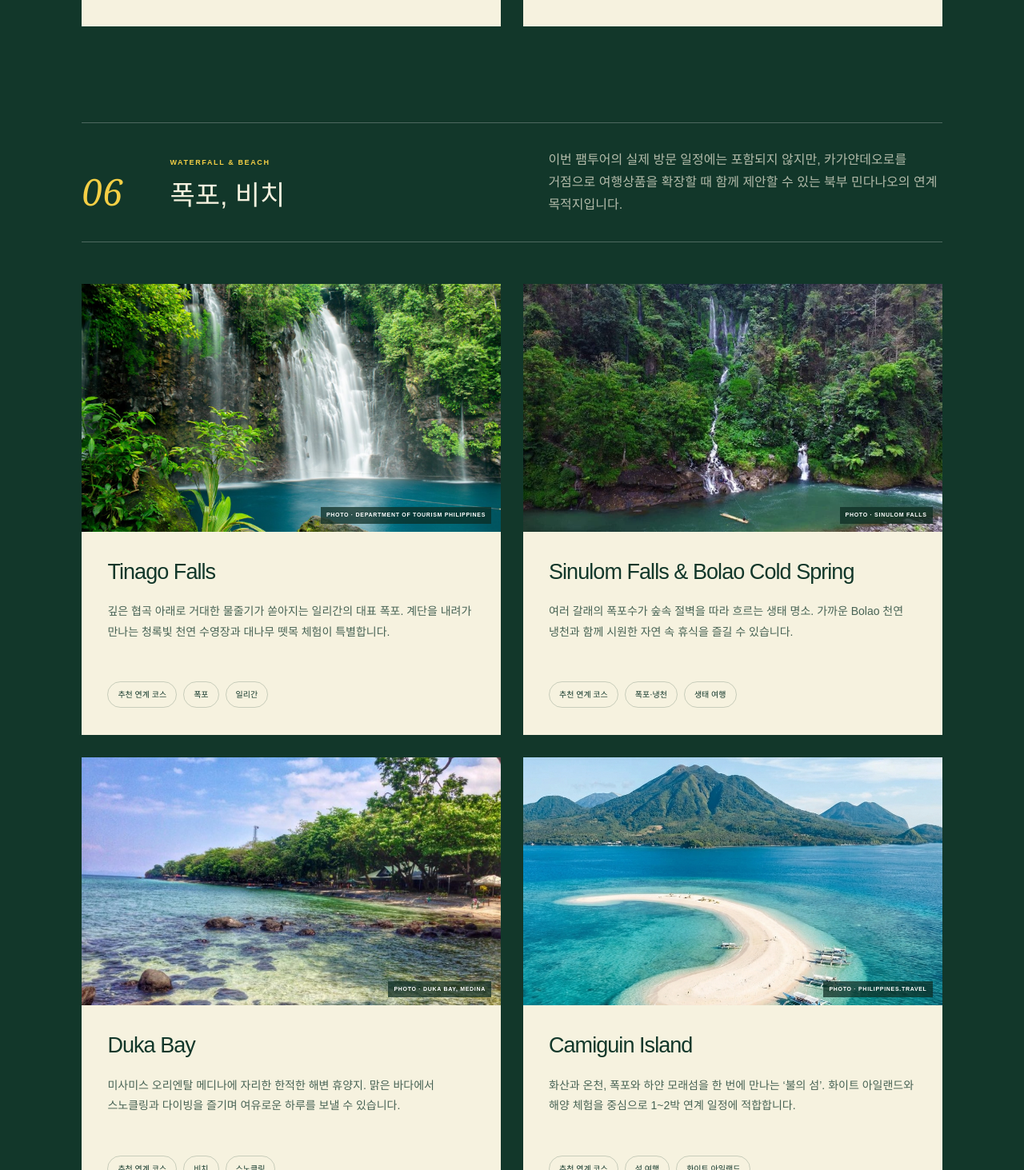
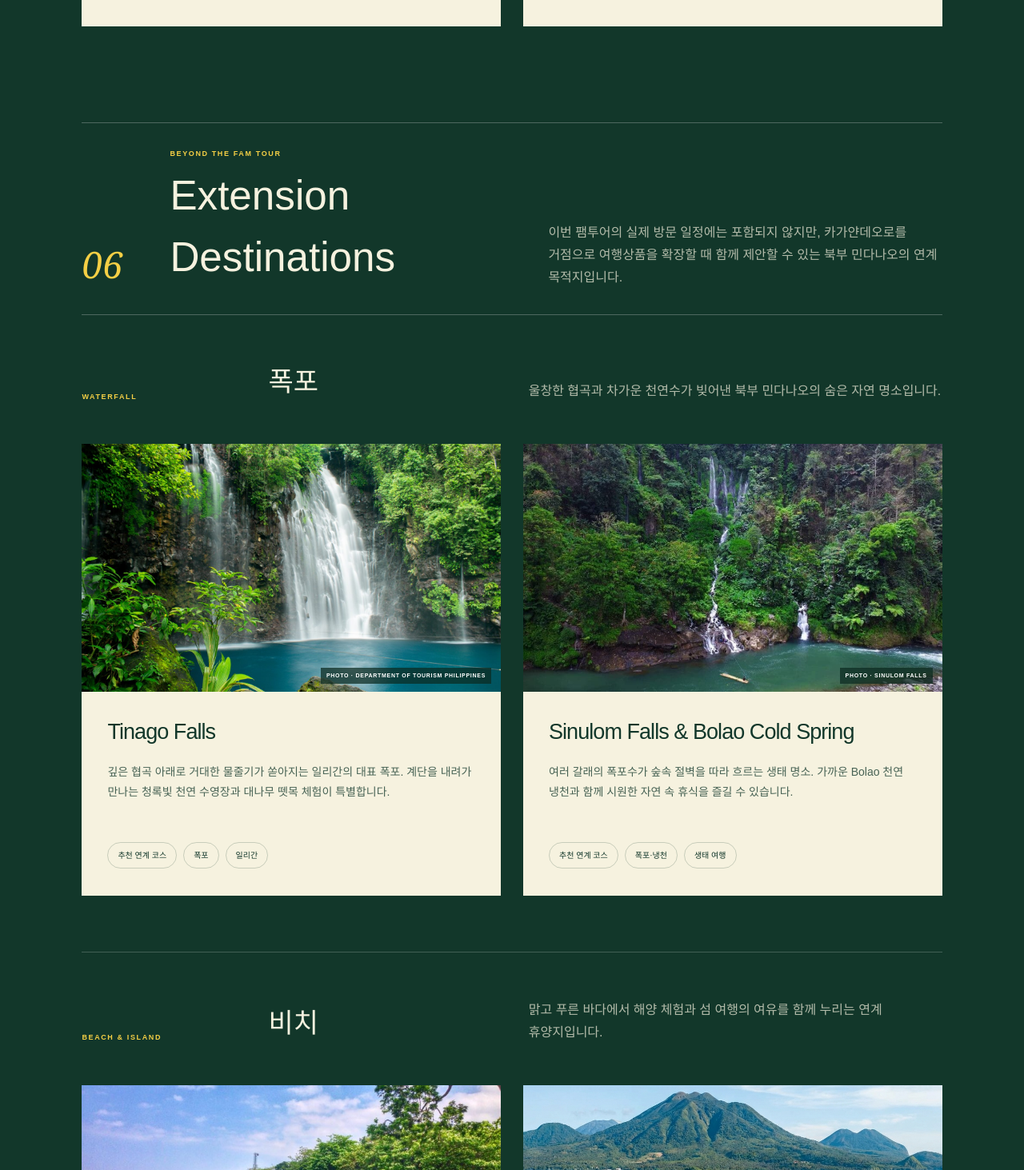
Before and after one commit to hellenqueen00-a11y/cagayandeoro, a Next.js app: page / in a window 1280 px wide. Shown: the part 7967-9430 px from the top of the page at 80% size. Built offline with nearby package versions, Linux system fonts and the light colour scheme.

Commit message:
Split extension destinations into waterfall and beach groups

```diff
--- a/app/globals.css
+++ b/app/globals.css
@@ -83,7 +83,16 @@ h2 { margin: 0; font-size: clamp(46px, 6vw, 88px); line-height: .98; letter-spac
 .photo-mosaic .photo-main { grid-row: 1 / 3; }
 .photo-mosaic img { object-fit: cover; }
 .destination-group { padding-top: 30px; }
+.extension-group { padding-top: 30px; }
+.extension-heading h3 { font-size: clamp(34px, 4vw, 58px); }
+.extension-category { padding-top: 58px; border-bottom: 1px solid rgba(255,255,255,.2); }
+.extension-category:last-child { border-bottom: 0; }
+.extension-category-header { display: grid; grid-template-columns: .55fr .8fr 1.4fr; gap: 30px; align-items: end; }
+.extension-category-header p { margin: 0; color: var(--yellow); font-size: 9px; font-weight: 900; letter-spacing: .18em; }
+.extension-category-header h3 { margin: 0; font-size: 34px; }
+.extension-category-header span { line-height: 1.75; opacity: .7; word-break: keep-all; }
 .destination-grid { display: grid; grid-template-columns: repeat(2, minmax(0, 1fr)); gap: 28px; padding: 52px 0 90px; }
+.destination-grid.extension-grid { padding-bottom: 70px; }
 .destination-card { min-width: 0; background: var(--cream); color: var(--ink); }
 .destination-card:only-child { grid-column: 1 / -1; max-width: 760px; }
 .destination-card-image { position: relative; height: 310px; overflow: hidden; background: #0c2a20; }
@@ -189,6 +198,10 @@ footer h2 { font-size: clamp(46px, 5.5vw, 78px); margin-top: 25px; }
   .photo-mosaic { grid-template-rows: 150px 150px; }
   .sunset-mosaic { grid-template-rows: 234px 234px; }
   .destination-grid { grid-template-columns: 1fr; gap: 20px; padding: 38px 0 65px; }
+  .extension-category { padding-top: 44px; }
+  .extension-category-header { grid-template-columns: 1fr; gap: 12px; }
+  .extension-category-header span { margin-top: 4px; }
+  .destination-grid.extension-grid { padding-bottom: 54px; }
   .destination-card:only-child { grid-column: auto; }
   .destination-card-image { height: 250px; }
   .destination-card-copy { padding: 26px 24px 30px; }
--- a/app/page.tsx
+++ b/app/page.tsx
@@ -69,17 +69,26 @@ const destinationGroups: Array<{
       { title: "델몬테 골프 코스", image: "/del-monte-golf.jpg", alt: "산과 숲에 둘러싸인 약 100년 역사의 델몬테 골프 코스", copy: "약 100년의 역사를 품은 필리핀 대표 헤리티지 골프장. 1928년 문을 연 18홀 파72 코스에서 신선한 고원 공기와 클래식한 라운딩을 즐깁니다.", tags: ["100년 골프장", "18홀 · 파72", "헤리티지"] },
     ],
   },
+];
+
+const extensionDestinations = [
   {
-    number: "06",
-    eyebrow: "WATERFALL & BEACH",
-    title: "폭포, 비치",
-    intro: "이번 팸투어의 실제 방문 일정에는 포함되지 않지만, 카가얀데오로를 거점으로 여행상품을 확장할 때 함께 제안할 수 있는 북부 민다나오의 연계 목적지입니다.",
+    eyebrow: "WATERFALL",
+    title: "폭포",
+    intro: "울창한 협곡과 차가운 천연수가 빚어낸 북부 민다나오의 숨은 자연 명소입니다.",
     destinations: [
       { title: "Tinago Falls", image: "/extension-tinago-falls.jpg", alt: "울창한 협곡과 에메랄드빛 물이 어우러진 Tinago Falls", copy: "깊은 협곡 아래로 거대한 물줄기가 쏟아지는 일리간의 대표 폭포. 계단을 내려가 만나는 청록빛 천연 수영장과 대나무 뗏목 체험이 특별합니다.", tags: ["추천 연계 코스", "폭포", "일리간"], credit: "PHOTO · DEPARTMENT OF TOURISM PHILIPPINES" },
       { title: "Sinulom Falls & Bolao Cold Spring", image: "/extension-sinulom-falls.jpg", alt: "초록 절벽을 따라 흐르는 Sinulom Falls와 Bolao Cold Spring", copy: "여러 갈래의 폭포수가 숲속 절벽을 따라 흐르는 생태 명소. 가까운 Bolao 천연 냉천과 함께 시원한 자연 속 휴식을 즐길 수 있습니다.", tags: ["추천 연계 코스", "폭포·냉천", "생태 여행"], credit: "PHOTO · SINULOM FALLS" },
+    ] satisfies Destination[],
+  },
+  {
+    eyebrow: "BEACH & ISLAND",
+    title: "비치",
+    intro: "맑고 푸른 바다에서 해양 체험과 섬 여행의 여유를 함께 누리는 연계 휴양지입니다.",
+    destinations: [
       { title: "Duka Bay", image: "/extension-duka-bay.jpg", alt: "맑고 잔잔한 바다와 나무 그늘이 펼쳐진 Duka Bay", copy: "미사미스 오리엔탈 메디나에 자리한 한적한 해변 휴양지. 맑은 바다에서 스노클링과 다이빙을 즐기며 여유로운 하루를 보낼 수 있습니다.", tags: ["추천 연계 코스", "비치", "스노클링"], credit: "PHOTO · DUKA BAY, MEDINA" },
       { title: "Camiguin Island", image: "/extension-camiguin.png", alt: "푸른 바다와 화산 지형이 어우러진 Camiguin Island", copy: "화산과 온천, 폭포와 하얀 모래섬을 한 번에 만나는 ‘불의 섬’. 화이트 아일랜드와 해양 체험을 중심으로 1~2박 연계 일정에 적합합니다.", tags: ["추천 연계 코스", "섬 여행", "화이트 아일랜드"], credit: "PHOTO · PHILIPPINES.TRAVEL" },
-    ],
+    ] satisfies Destination[],
   },
 ];
 
@@ -256,6 +265,38 @@ export default function Home() {
             </div>
           </section>
         ))}
+
+        <section className="destination-group extension-group">
+          <div className="category-heading extension-heading">
+            <span>06</span>
+            <div><p>BEYOND THE FAM TOUR</p><h3>Extension Destinations</h3></div>
+            <p>이번 팸투어의 실제 방문 일정에는 포함되지 않지만, 카가얀데오로를 거점으로 여행상품을 확장할 때 함께 제안할 수 있는 북부 민다나오의 연계 목적지입니다.</p>
+          </div>
+          {extensionDestinations.map((category) => (
+            <div className="extension-category" key={category.title}>
+              <header className="extension-category-header">
+                <p>{category.eyebrow}</p>
+                <h3>{category.title}</h3>
+                <span>{category.intro}</span>
+              </header>
+              <div className="destination-grid extension-grid">
+                {category.destinations.map((destination) => (
+                  <article className="destination-card" key={destination.title}>
+                    <div className="destination-card-image">
+                      <Image src={destination.image} alt={destination.alt} fill sizes="(max-width: 800px) 100vw, 40vw" />
+                      <small className="photo-credit">{destination.credit}</small>
+                    </div>
+                    <div className="destination-card-copy">
+                      <h3>{destination.title}</h3>
+                      <p>{destination.copy}</p>
+                      <div className="product-tags">{destination.tags.map((tag) => <span key={tag}>{tag}</span>)}</div>
+                    </div>
+                  </article>
+                ))}
+              </div>
+            </div>
+          ))}
+        </section>
       </section>
 
       <section className="dining-section" id="dining">
```
